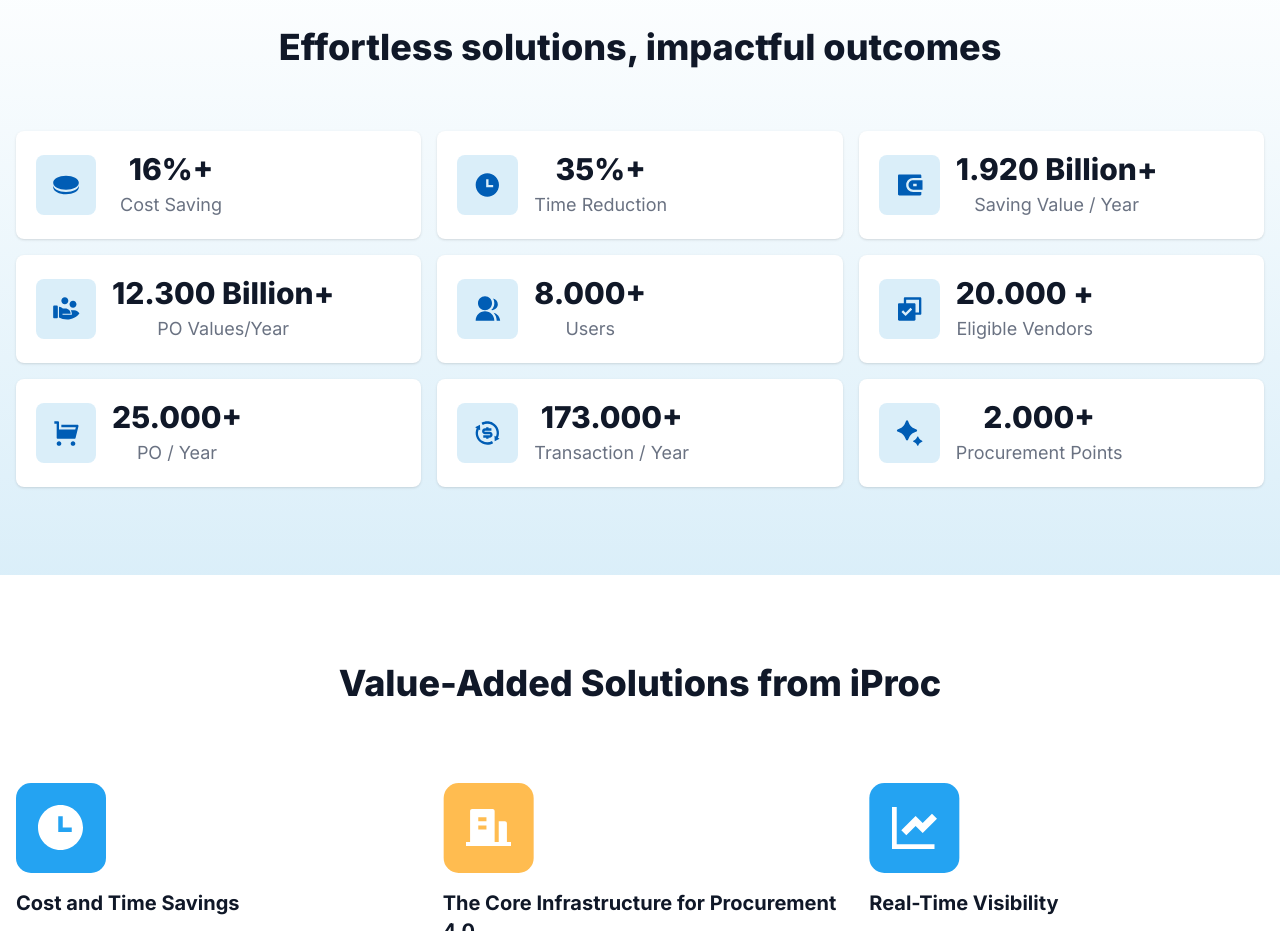
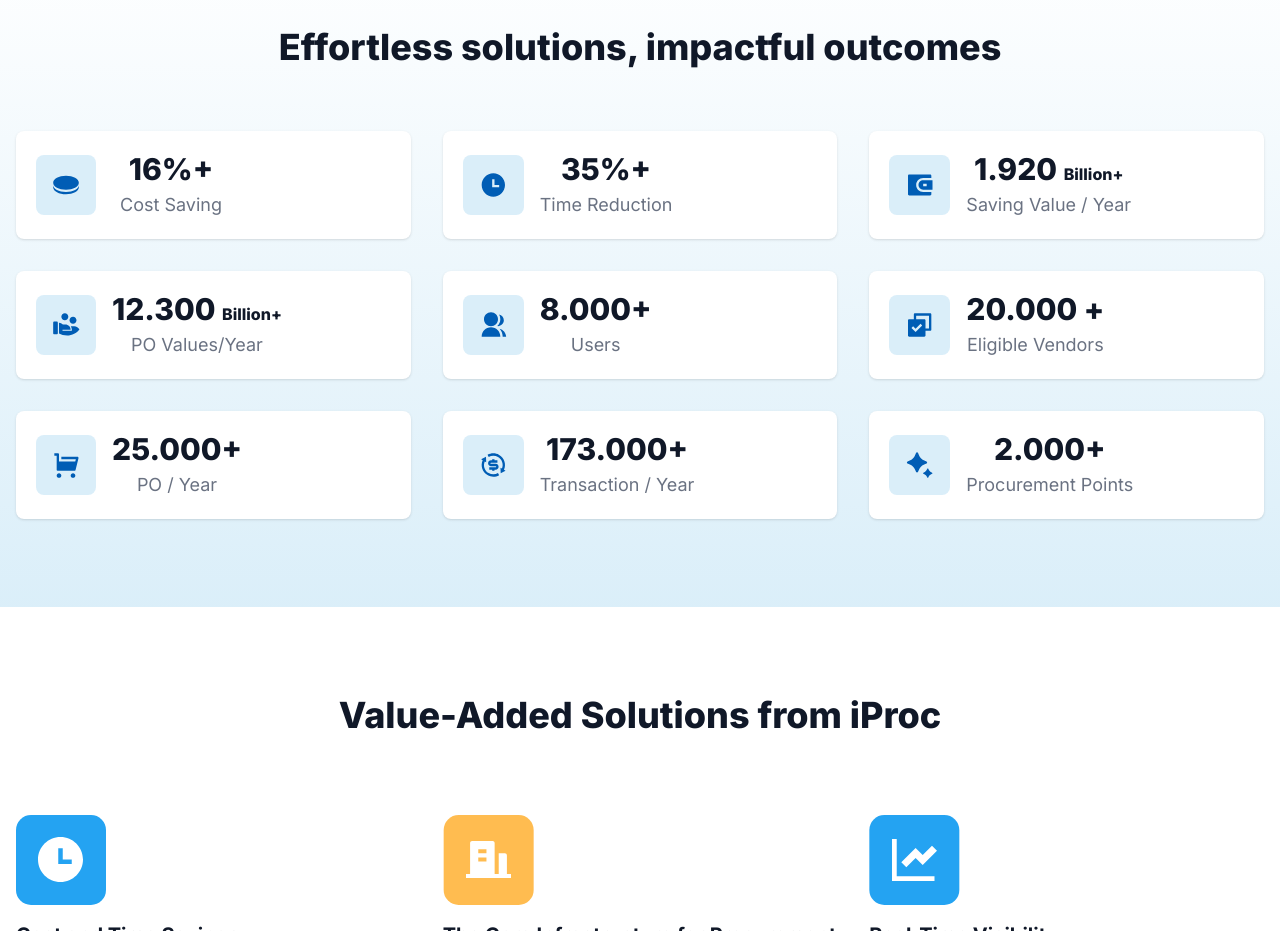
Before and after one commit to gymnastiar32/iproc-2025, a website: page index.html in a window 1280 px wide. Shown: the part 1500-2431 px from the top of the page. Drawn offline with nearby package versions, Linux system fonts and the light colour scheme.

Commit message:
grid gap, suffix size, client show button

```diff
--- a/index.html
+++ b/index.html
@@ -194,7 +194,7 @@
                 <h2 class="text-2xl sm:text-4xl! font-extrabold text-gray-900 text-center">Effortless solutions,
                     impactful
                     outcomes</h2>
-                <div class="mt-16 w-full mx-auto grid grid-cols-12 gap-4 sm:gap-8">
+                <div class="mt-16 w-full mx-auto grid grid-cols-12 gap-4 sm:gap-8!">
                     <div
                         class="col-span-6 sm:col-span-4! flex flex-col justify-center p-5 bg-white rounded-lg overflow-hidden shadow transition hover:scale-105">
                         <div class="flex flex-col md:flex-row gap-6 items-center">
@@ -249,7 +249,7 @@
                             <div>
                                 <p
                                     class="mb-1 text-xl sm:text-3xl! font-extrabold text-gray-900 text-wrap text-center md:text-left">
-                                    <span class="num " data-val="1920">0000</span> Billion+
+                                    <span class="num " data-val="1920">0000</span> <span class="text-sm sm:text-base">Billion+</span>
                                 </p>
                                 <p class="text-sm sm:text-lg! text-gray-500 text-center md:text-left">Saving Value /
                                     Year</p>
@@ -270,7 +270,7 @@
                             <div>
                                 <p
                                     class="mb-1 text-xl sm:text-3xl! font-extrabold text-gray-900 text-wrap text-center md:text-left">
-                                    <span class="num " data-val="12300">00000</span> Billion+
+                                    <span class="num " data-val="12300">00000</span> <span class="text-sm sm:text-base">Billion+</span>
                                 </p>
                                 <p class="text-sm sm:text-lg! text-gray-500 text-center md:text-left"> PO Values/Year
                                 </p>
@@ -725,7 +725,7 @@
                 </div>
             </div>
         </section>
-        <section id="customer-story" class="testimonial py-22">
+        <section class="testimonial py-22">
             <div class="max-w-screen-2xl mx-auto px-4 sm:px-0">
                 <h2 class="text-2xl sm:text-4xl! font-bold text-white text-center">Proven Track Record</h2>
                 <p class="text-sm sm:text-base! text-center text-gray-200 my-6">Hear it From Our Clients</p>
@@ -1596,7 +1596,7 @@
                     </div>
                 </div>
             </div>
-            <button class="client-toggle text-white mx-auto text-center block mt-5 md:hidden">Show More</button>
+            <button class="client-toggle bg-white px-5 py-2.5 text-[#005db5] mx-auto text-center block mt-5 rounded-lg cursor-pointer hover:bg-gray-100 md:hidden">Show More</button>
         </section>
         <section id="blog" class="award py-22 bg-linear-[180deg,#EEF7FF,#EEF7FF00]">
             <div class="max-w-screen-2xl mx-auto px-4 sm:px-0">
```
Also changed, not shown: lib/css/output.css.
